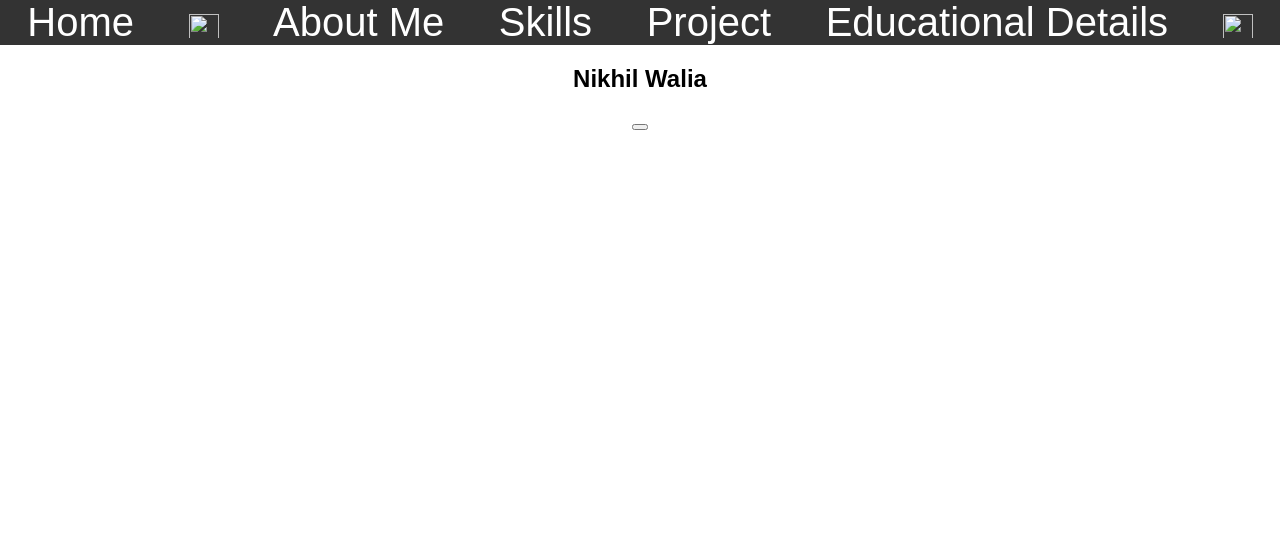
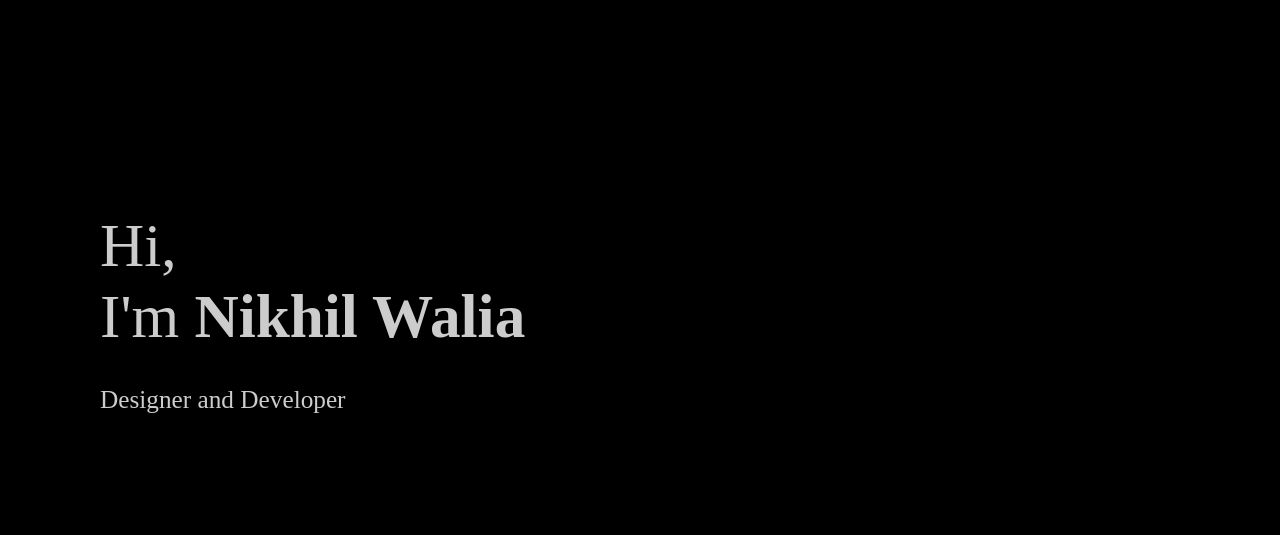
Before and after one commit to nikhilwalia23/nikhilwalia23.github.io, a plain HTML site: page index.html in a window 1280 px wide. Drawn offline with Linux system fonts and the light colour scheme.

Commit message:
some work

```diff
--- a/index.html
+++ b/index.html
@@ -9,17 +9,10 @@
     <link rel="stylesheet" href="./sytle.css">
 </head>
 <body>
-    <div class="banner">
-        <nav class="navbar">
-            <a href="#" class="navele">Home</a> <img id="nik" src="./images/close.svg" width="30px" height="30px" onclick="show()">
-            <a href="#" class="navele">About Me</a>
-            <a href="#" class="navele">Skills</a>
-            <a href="#" class="navele">Project</a>
-            <a href="#" class="navele">Educational Details</a>
-            <img id="nik" src="./images/bar.svg" width="30px" height="30px" onclick="show()">
-        </nav>
-        <h2 class="Name">Nikhil Walia </h2>
-        <button class="menu"></button>
+    <div class="intro">
+        Hi,<br>
+        I'm <span class="name">Nikhil Walia</span>
+        <p class="talk">Designer and Developer</p>
     </div>
     <script src="action.js"></script>
 </body>
--- a/sytle.css
+++ b/sytle.css
@@ -1,42 +1,31 @@
-/* * {
-    box-sizing: border-box;
-  } */
-body{margin: 0px;font-family: Arial;height: 100%;}
-.banner
+body
 {
-    text-align: center;
+    margin: 0%;
+    height: 100%;
+    color: #ccc;
+    background-color: black;
+}
+.intro
+{
+    position: absolute;
+    top: 110px;
+    font-size: 3.83rem;
+    padding: 100px;
+}
+.talk
+{
+    font-size: 1.58rem;
+    opacity: 7;
+    animation-name: move;
+    animation-duration: 3s;
+    animation-iteration-count: infinite;
 }
 .name
 {
-    font-size: 8vw;
+    font-weight: 550;
 }
-.navbar
-{
-    display: flex;
-    flex-direction: column;
-    background-color: #333;
-    justify-content: space-around;
-    font-size: 5vh;
-    color: #f2f5f2;
-    align-items: center;
-    height: 100%;
+@keyframes move {
+    0% {transform: translateY(0px);}
+    60% {transform: translateY(10px);}
+    100% {transform: translateY(0px);}
 }
-.navele
-{
-    text-decoration: none;
-    color: white;
-    display: none;
-}
-/*Responsice Nav_Bar*/
-@media (min-width:700px) {
-    .navbar
-    {
-        flex-direction: row;
-        transition: height 3s;
-    }
-    .navele{display: block;}
-    .navbar imgc
-    {
-        display: none;
-    }
-}
```
